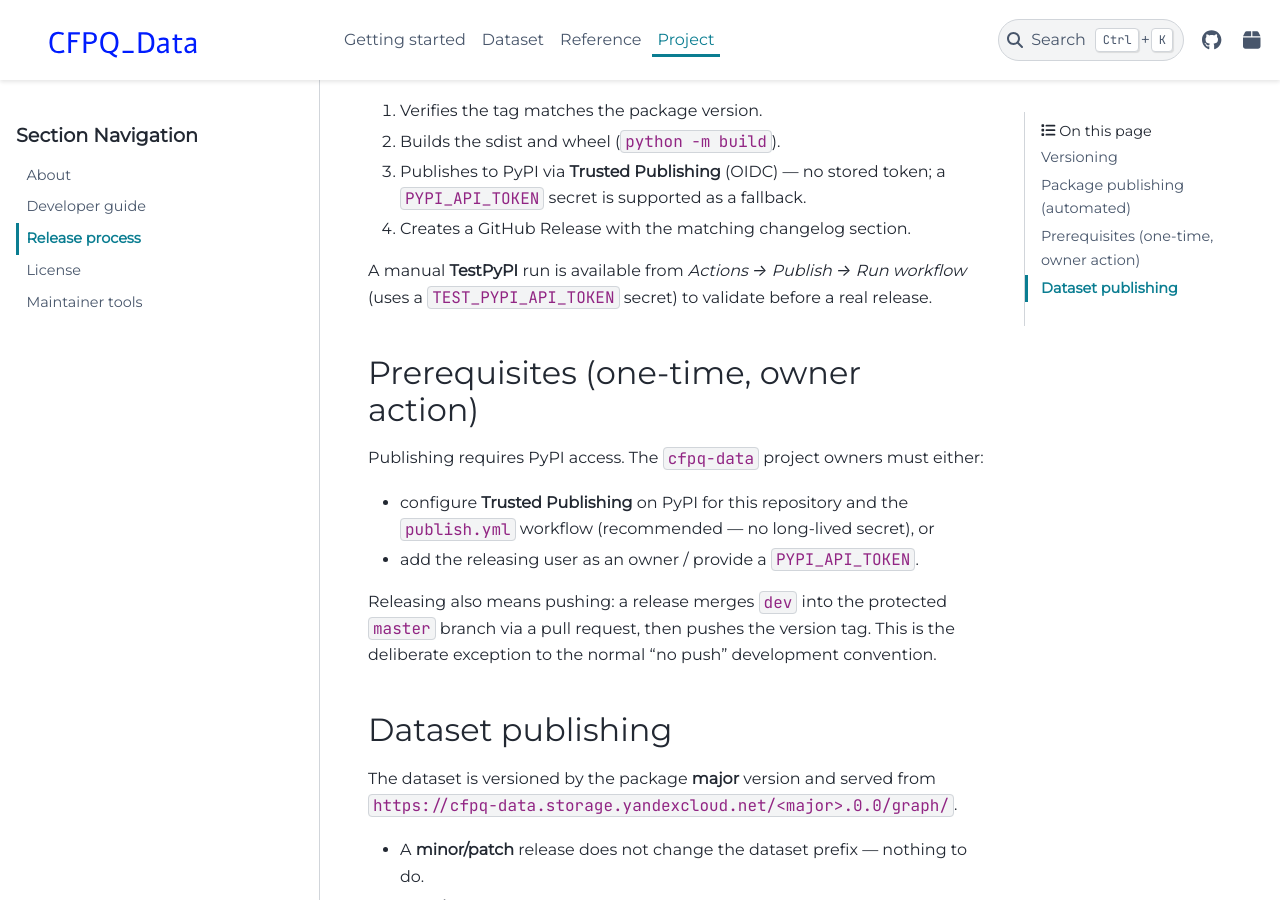
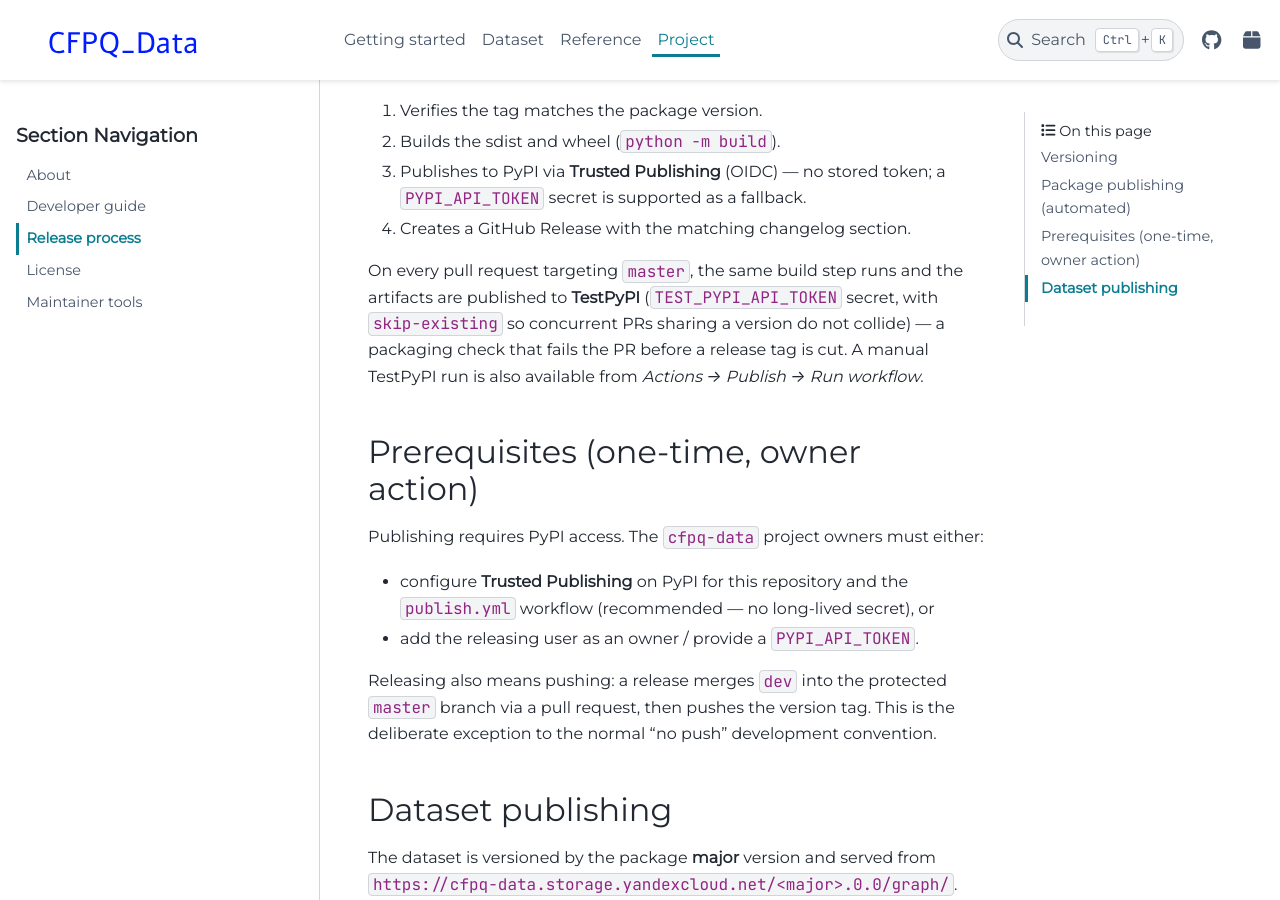
Before and after one commit to FormalLanguageConstrainedPathQuerying/CFPQ_Data, a Sphinx documentation site: the page built from docs/release.rst, in a window 1280 px wide and 900 px high, scrolled down 749 px. Built offline with Sphinx 7.4.7 and the PyData theme 0.15.4, drawn with Linux system fonts in a browser that asks for light colours; the version number is read from the project's files by our own code.

Commit message:
feat(35-S8): publish to TestPyPI on every PR targeting master

```diff
--- a/docs/release.rst
+++ b/docs/release.rst
@@ -35,8 +35,11 @@ The ``publish`` workflow (``.github/workflows/publish.yml``) runs when a
    ``PYPI_API_TOKEN`` secret is supported as a fallback.
 4. Creates a GitHub Release with the matching changelog section.
 
-A manual **TestPyPI** run is available from *Actions → Publish → Run workflow*
-(uses a ``TEST_PYPI_API_TOKEN`` secret) to validate before a real release.
+On every pull request targeting ``master``, the same build step runs and the
+artifacts are published to **TestPyPI** (``TEST_PYPI_API_TOKEN`` secret, with
+``skip-existing`` so concurrent PRs sharing a version do not collide) — a
+packaging check that fails the PR before a release tag is cut. A manual
+TestPyPI run is also available from *Actions → Publish → Run workflow*.
 
 Prerequisites (one-time, owner action)
 --------------------------------------
```
Also changed, not shown: CHANGELOG.md (+6 -0 lines), 1 other file.
